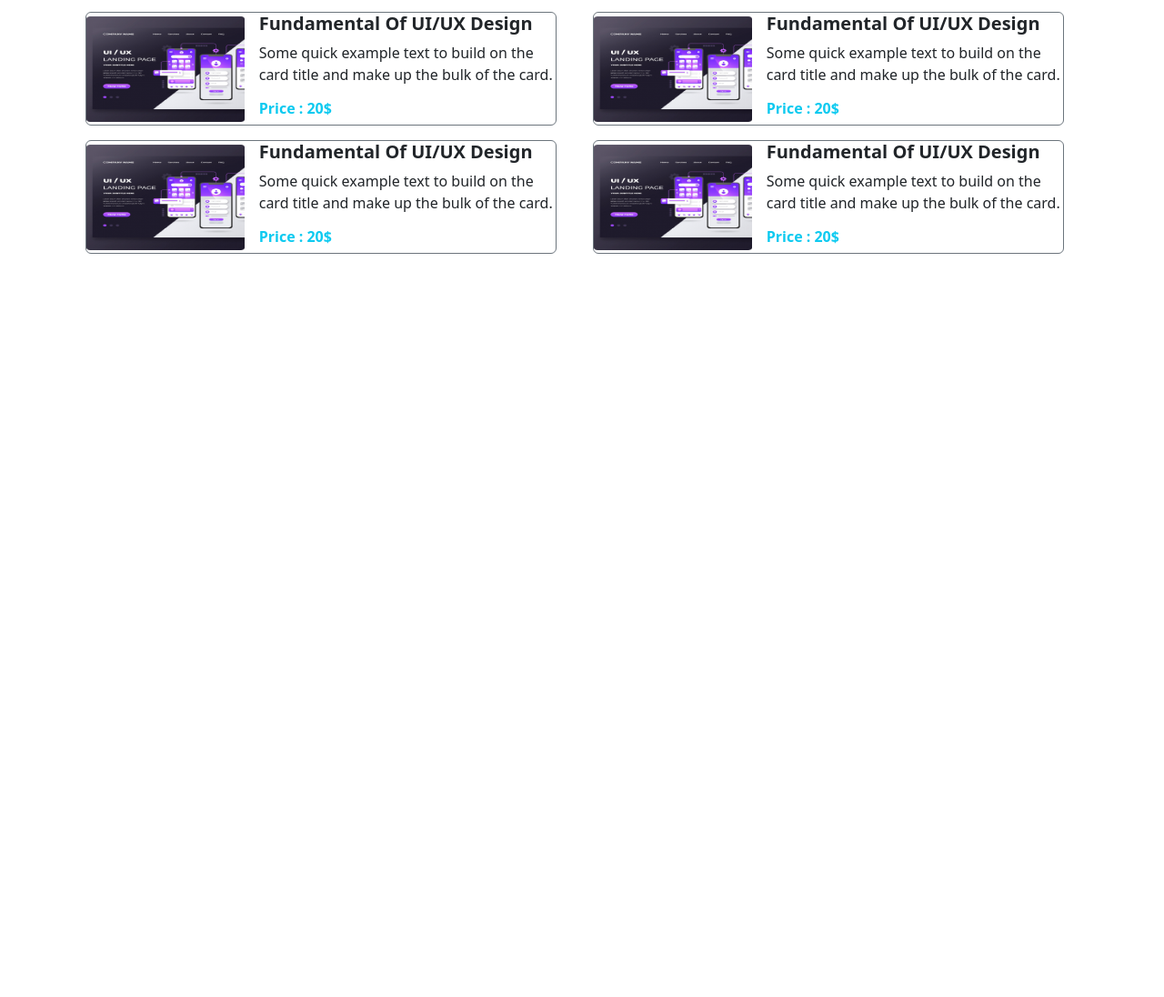
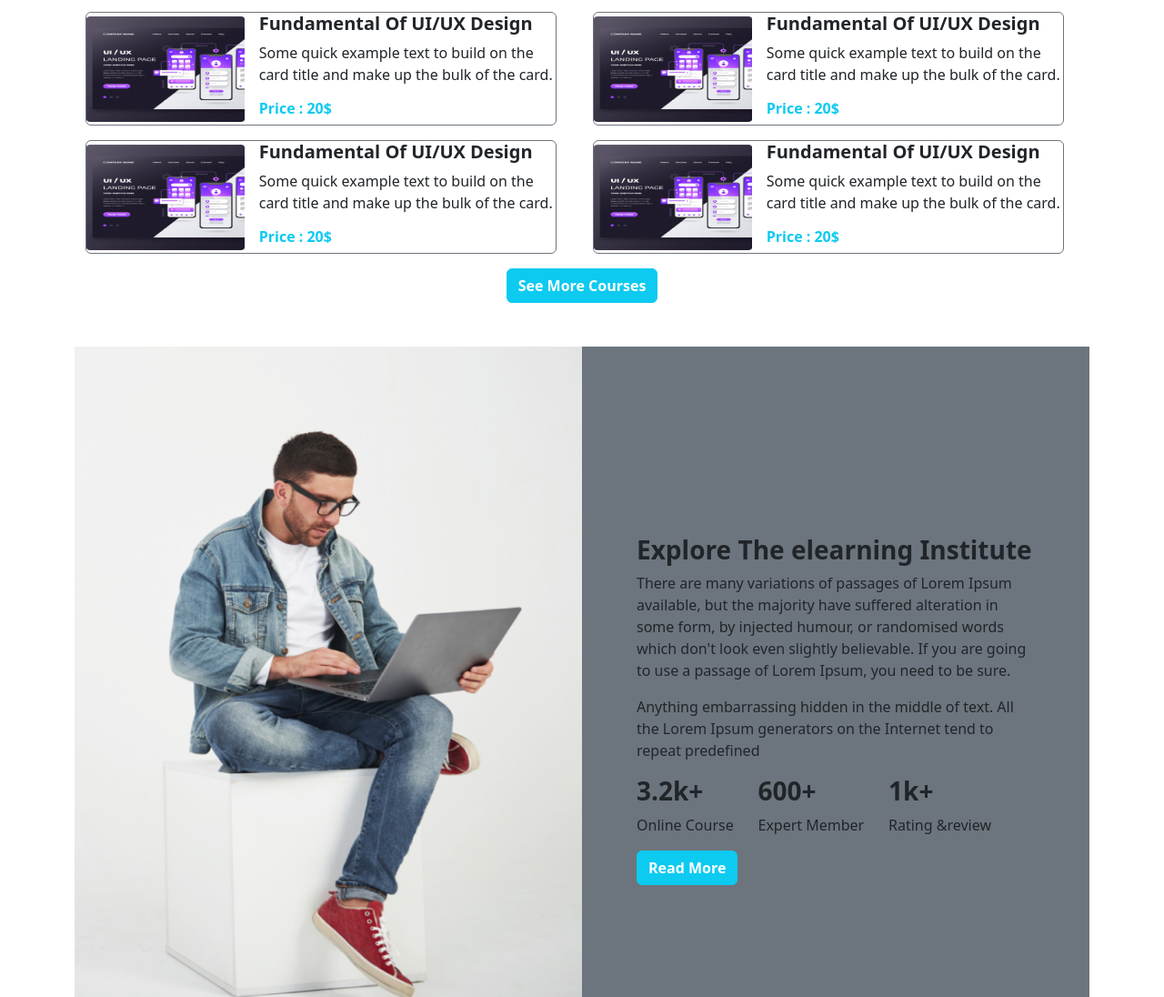
Before and after one commit to jshahadat/Assignment-Third-Shahadat, a plain HTML site: page index.html in a window 1280 px wide. Shown: the part 1086-2182 px from the top of the page at 91% size. Before the commit the page ends 1381 px from the top, so only its background shows below. Drawn offline with nearby package versions, Linux system fonts and the light colour scheme.

Commit message:
Courses section complete

```diff
--- a/index.html
+++ b/index.html
@@ -110,11 +110,12 @@
 
 
 
-
+    <!-- MAIN SECTION  -->
 
 
     <main class="container">
-        <section class="container">
+        <!-- COURSES  -->
+        <section class="container mb-5">
             <div class="text-center mb-5">
                 <h2 class="fw-bold">Discover Our Popular Courses</h2>
                 <p>Some quick example text to build on the card title and make up the bulk of the card.</p>
@@ -125,7 +126,7 @@
 
 
 
-
+            <!-- SINGLE COURSE  -->
             <div class="row">
                 <div class="col-lg-6 col-md-12 mb-3 ">
                     <div
@@ -141,6 +142,7 @@
                         </div>
                     </div>
                 </div>
+                <!-- SINGLE COURSE  -->
                 <div class="col-lg-6 col-md-12 mb-3 ">
                     <div
                         class="d-flex align-items-center border border-secondary  me-3  p-0 rounded flex-column flex-sm-row">
@@ -156,8 +158,8 @@
                     </div>
                 </div>
 
-
             </div>
+            <!-- SINGLE COURSE  -->
             <div class="row">
                 <div class="col-lg-6 col-md-12 mb-3 ">
                     <div
@@ -173,7 +175,8 @@
                         </div>
                     </div>
                 </div>
-                <div class="col-lg-6 col-md-12 mb-3  d-none d-lg-block ">
+                <!-- SINGLE COURSE  -->
+                <div class="col-lg-6 col-md-12 mb-3  d-none d-md-none d-lg-block ">
                     <div
                         class="d-flex align-items-center border border-secondary  me-3  p-0 rounded flex-column flex-sm-row">
                         <div>
@@ -187,11 +190,11 @@
                         </div>
                     </div>
                 </div>
+            </div>
+            <!-- SINGLE COURSE  -->
+            <div class="row">
 
-
-            </div>
-            <div class="row">
-                <div class="col-lg-6 col-md-12 mb-3  d-none d-lg-block ">
+                <div class="col-lg-6 col-md-12 mb-3  d-none d-md-none d-lg-block ">
                     <div
                         class="d-flex align-items-center border border-secondary  me-3  p-0 rounded flex-column flex-sm-row ">
                         <div>
@@ -205,7 +208,9 @@
                         </div>
                     </div>
                 </div>
-                <div class="col-lg-6 col-md-12 mb-3  d-none d-lg-block ">
+
+                <!-- SINGLE COURSE  -->
+                <div class="col-lg-6 col-md-12 mb-3  d-none d-md-none d-lg-block ">
                     <div
                         class="d-flex align-items-center border border-secondary  me-3  p-0 rounded flex-column flex-sm-row">
                         <div>
@@ -219,26 +224,61 @@
                         </div>
                     </div>
                 </div>
+            </div>
 
+            <div class="text-center d-none d-sm-none d-lg-block ">
+                <a class="btn btn-info text-white fw-bold text-center" href="">See More Courses</a>
+            </div>
+            <div class="text-center d-lg-none ">
+                <a class="btn btn-info text-white fw-bold" href="">View All</a>
+            </div>
+        </section>
+        <!-- COURSES SECTION END  -->
 
-            </div>
+        <!-- EXPLORE INSTITUE SECTION  -->
 
 
 
+        <section class="container">
 
+            <div class="row align-items-center bg-secondary">
+                <div class=" ps-0 pe-0 col-lg-6 col-md-6 col-12">
+                    <div class="">
+                        <img class="img-fluid" src="images/Rectangle 8.png" alt="">
+                    </div>
+                </div>
+                <div class="col-lg-6 col-md-6 col-12">
+                    <div class=" bg-secondary ms-5 me-5 pt-5">
+                        <h3 class="fw-bold">Explore The elearning Institute</h3>
+                        <p>There are many variations of passages of Lorem Ipsum available, but the majority have
+                            suffered
+                            alteration in some form, by injected humour, or randomised words which don't look even
+                            slightly
+                            believable. If you are going to use a passage of Lorem Ipsum, you need to be sure.</p>
+                        <p> Anything embarrassing hidden in the middle of text. All the Lorem Ipsum generators on the
+                            Internet tend to repeat predefined</p>
+                        <div class="d-flex justify-content-between me-5">
+                            <div class="">
+                                <h3 class="fw-bold">3.2k+</h3>
+                                <p>Online Course</p>
+                            </div>
+                            <div>
+                                <h3 class="fw-bold">600+</h3>
+                                <p>Expert Member</p>
+                            </div>
+                            <div>
+                                <h3 class="fw-bold">1k+</h3>
+                                <p>Rating &review</p>
+                            </div>
+                        </div>
+                        <div><a class=" btn btn-info text-white fw-bold" href="">Read More</a>
+                        </div>
 
+                    </div>
+                </div>
 
-
-
-
-
-
-
-
-
-
+            </div>
         </section>
-
 
     </main>
 
```
Also changed, not shown: images/Rectangle 8.png (added).
